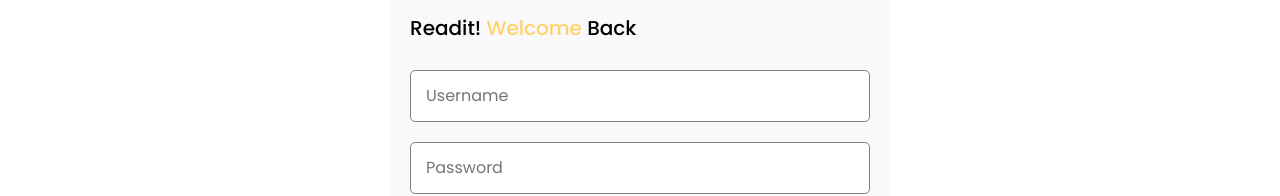
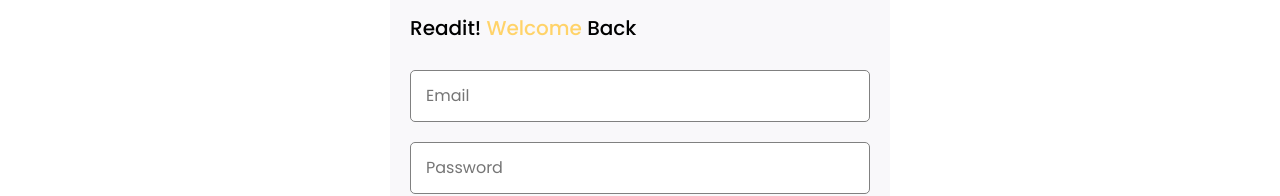
Before and after one commit to wayneleon1/Read_it_blog, a React (Vite) app: page /login in a window 1280 px wide. Shown: the part 201-397 px from the top of the page. Built offline with nearby package versions, Linux system fonts and the light colour scheme; some icons are missing.

Commit message:
Login to Dashboard using real api

```diff
--- a/src/pages/Login.jsx
+++ b/src/pages/Login.jsx
@@ -1,18 +1,57 @@
 import "../components/style/login.css";
-import { Link } from "react-router-dom";
+import { useState } from "react";
+import { Link, useNavigate } from "react-router-dom";
+import axios from "axios";
+
 export default function Login() {
+  const navigate = useNavigate();
+  const [email, setEmail] = useState("");
+  const [password, setPassword] = useState("");
+  const handleEmail = (e) => {
+    setEmail(e.target.value);
+  };
+  const handlePassword = (e) => {
+    setPassword(e.target.value);
+  };
+  const handleApi = () => {
+    axios
+      .post("https://node-app-plsi.onrender.com/api/klab/user/login", {
+        email: email,
+        password: password,
+      })
+      .then((result) => {
+        alert("Login Successfully");
+        navigate("/dashboard");
+      })
+      .catch((error) => {
+        alert("Incorrect email and password");
+        setEmail("");
+        setPassword("");
+        console.log(error);
+      });
+  };
+
   return (
     <>
       <div className="Login-section container">
-        <form>
         <div className="login-container">
           <h4>
             Readit!<span className="span"> Welcome</span> Back
           </h4>
-            <input type="text" placeholder="Username" />
-            <input type="password" placeholder="Password" />
 
-            <button>Login</button>
+          <input
+            type="email"
+            value={email}
+            onChange={handleEmail}
+            placeholder="Email"
+          />
+          <input
+            type="password"
+            value={password}
+            onChange={handlePassword}
+            placeholder="Password"
+          />
+          <button onClick={handleApi}>Login</button>
 
           <p>
             Don't have any account?{" "}
@@ -21,7 +60,6 @@ export default function Login() {
             </Link>
           </p>
         </div>
-        </form>
       </div>
     </>
   );
```
Lines whose indentation alone changed are shown as unchanged.
